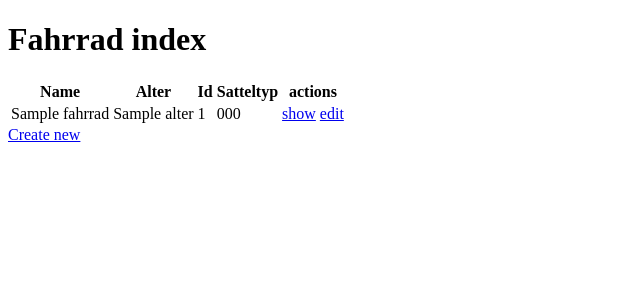
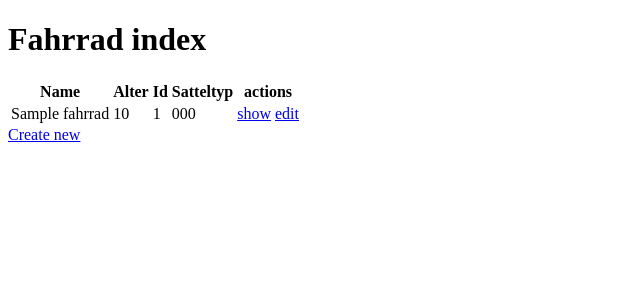
Before and after one commit to HCWuschel/vererbungstest, a Symfony app: template templates/fahrrad/index.html.twig in a window 1280 px wide. Shown: the top 300 px of the page, without its empty margins (0-640 px from the left). Run offline with Twig, Linux system fonts and the light colour scheme; the template is opened without the code that fills it: most values are stand-ins (such as "Sample title", 1, 10 or a date in 2020); some libraries are stand-ins or nearby versions.

Commit message:
versuch bugfixing id und alter zu age

```diff
--- a/src/Form/FahrradType.php
+++ b/src/Form/FahrradType.php
@@ -13,7 +13,7 @@ class FahrradType extends AbstractType
     {
         $builder
             ->add('name')
-            ->add('alter')
+            ->add('age')
             ->add('satteltyp')
         ;
     }
--- a/templates/fahrrad/index.html.twig
+++ b/templates/fahrrad/index.html.twig
@@ -19,7 +19,7 @@
         {% for fahrrad in fahrrads %}
             <tr>
                 <td>{{ fahrrad.name }}</td>
-                <td>{{ fahrrad.alter }}</td>
+                <td>{{ fahrrad.age }}</td>
                 <td>{{ fahrrad.id }}</td>
                 <td>{{ fahrrad.satteltyp }}</td>
                 <td>
```
